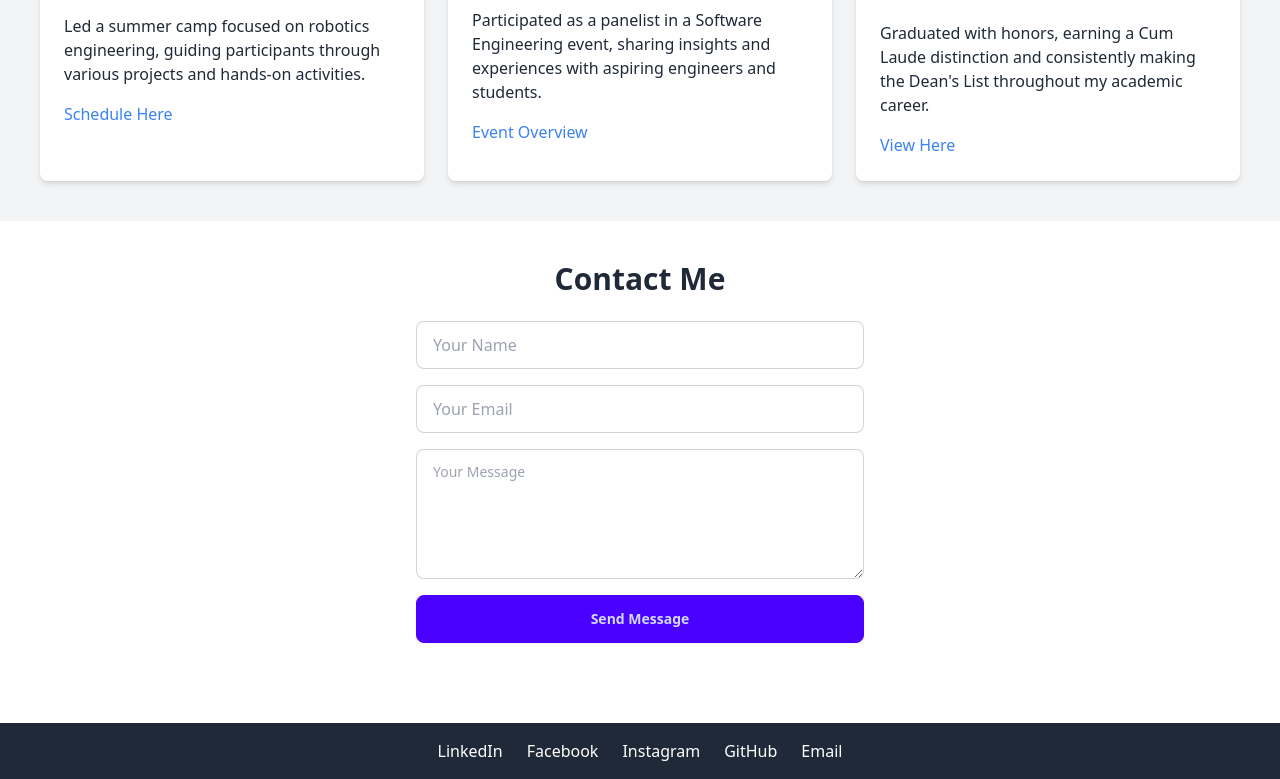
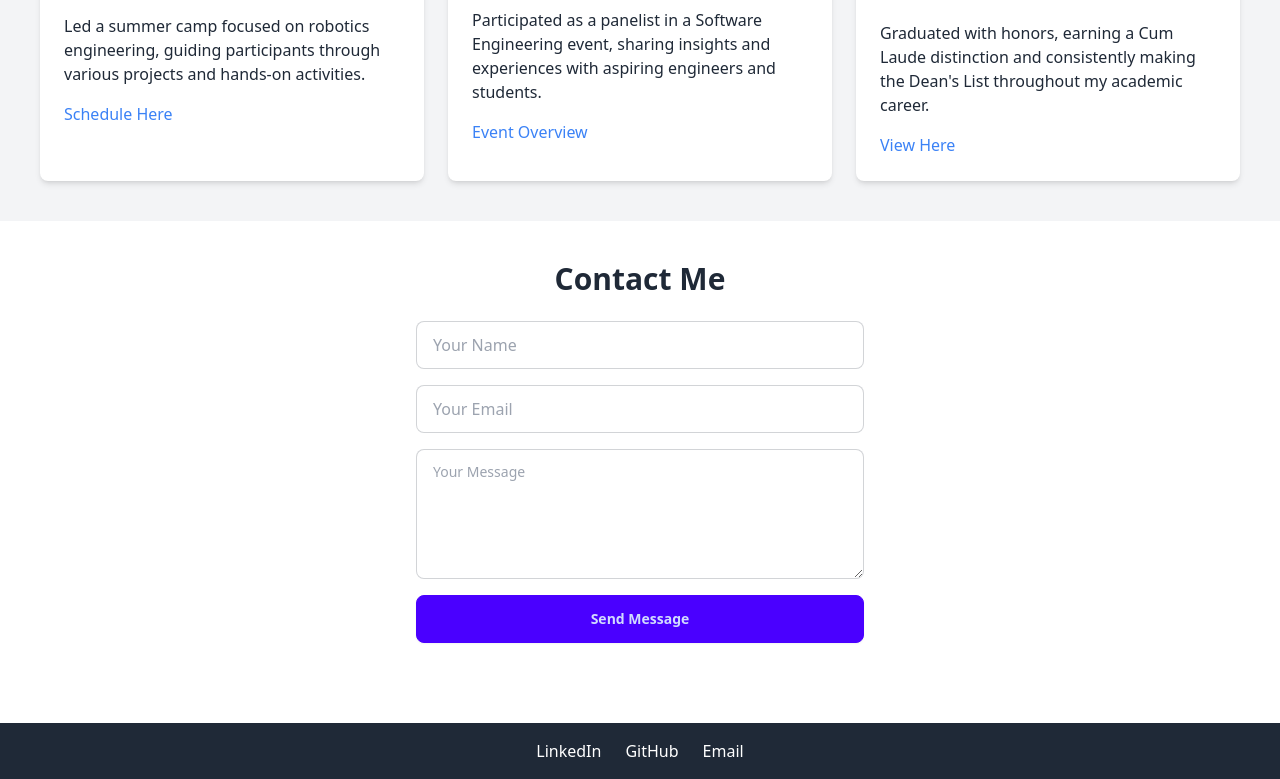
Before and after one commit to yousrahanif/Portfolio, a React (Vite) app: page / in a window 1280 px wide. Shown: the part 4637-5416 px from the top of the page. Built offline with nearby package versions, Linux system fonts and the light colour scheme.

Commit message:
new changes

```diff
--- a/src/components/Footer.jsx
+++ b/src/components/Footer.jsx
@@ -4,8 +4,6 @@ const Footer = () => (
   <footer className="bg-gray-800 text-white p-4 mt-10 text-center">
     <ul className="flex justify-center space-x-6">
       <li><a href="https://www.linkedin.com/in/yousrahanif/" className="hover:text-blue-400">LinkedIn</a></li>
-      <li><a href="https://www.facebook.com/yousra.hanif.3" className="hover:text-blue-400">Facebook</a></li>
-      <li><a href="https://www.instagram.com/yousra_hanif/" className="hover:text-blue-400">Instagram</a></li>
       <li><a href="https://github.com/yousrahanif" className="hover:text-blue-400">GitHub</a></li>
       <li><a href="mailto:yousrahanif26@gmail.com" className="hover:text-blue-400">Email</a></li>
     </ul>
```
